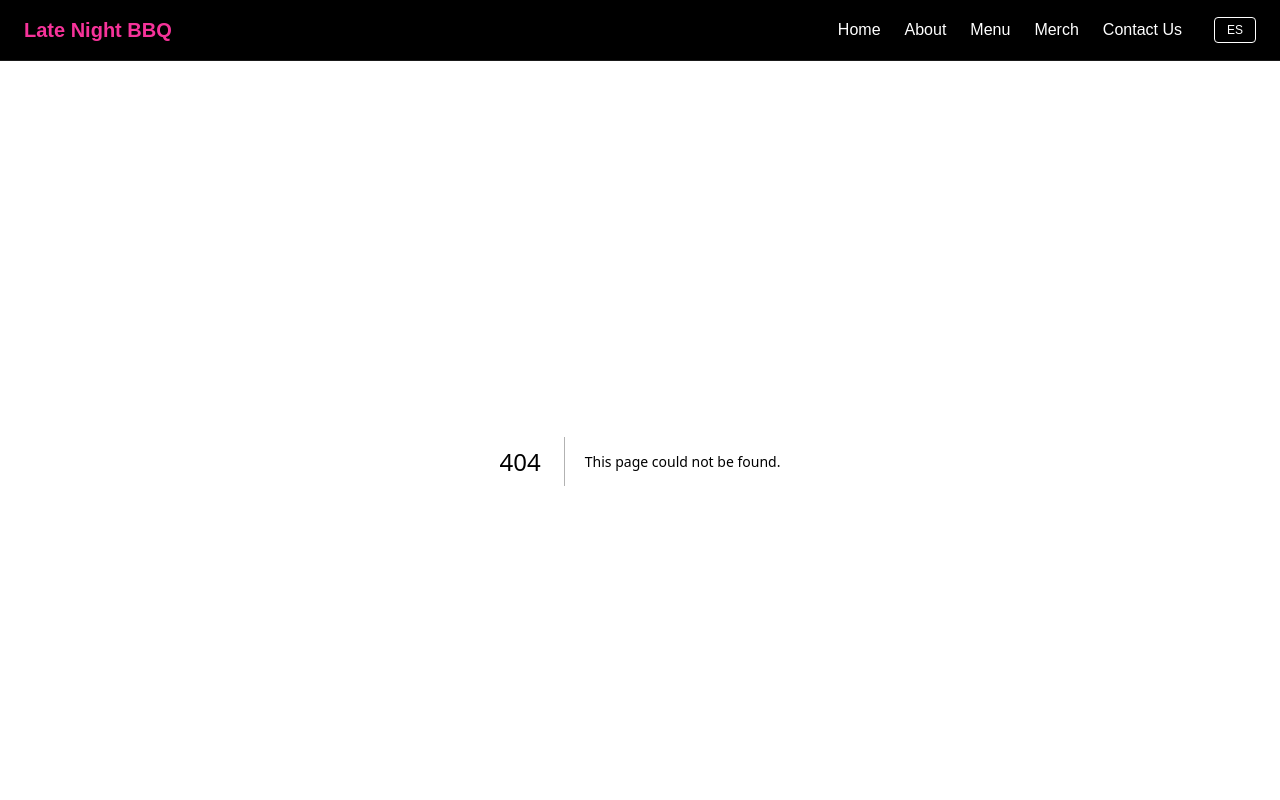
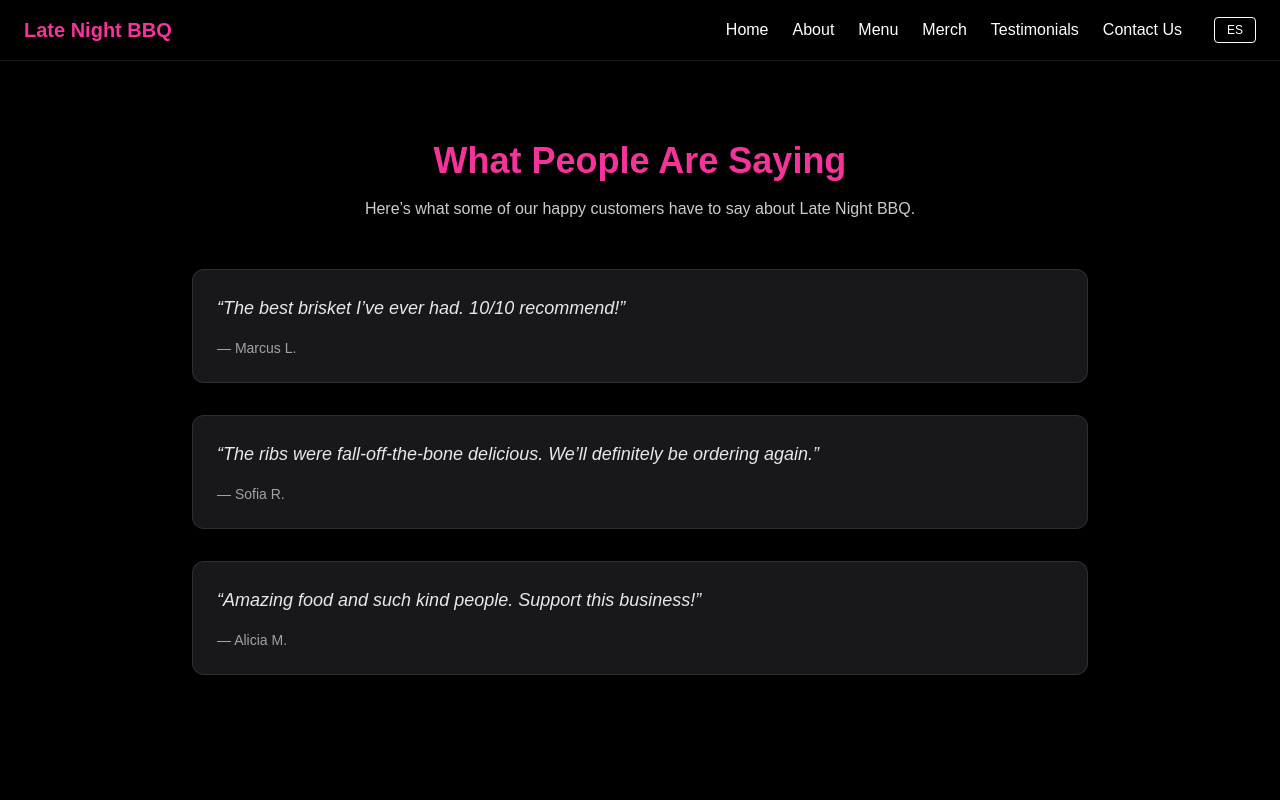
Before and after one commit to ThatsVie/late-night-bbq, a Next.js app: page /testimonials in a window 1280 px wide. Before the commit this address had no page. Shown: the top 800 px of the page. Built offline with nearby package versions, Linux system fonts and the light colour scheme.

Commit message:
Add /testimonials page with static placeholder content and translation support

```diff
--- a/public/locales/en/translation.json
+++ b/public/locales/en/translation.json
@@ -7,6 +7,7 @@
     "about": "About",
     "store": "Menu",
     "merch": "Merch",
+    "testimonials": "Testimonials",
     "contact": "Contact Us"
   },
 
@@ -65,7 +66,6 @@
     "disclaimer": "We’ll respond as soon as possible. For urgent requests, please call or message us directly."
   },
 
-
   "about": {
     "title": "Our Story",
     "intro": "We started with backyard cookouts and a passion for feeding our people. Here's how Late Night BBQ was born.",
@@ -120,6 +120,19 @@
     }
   },
 
+  "testimonials": {
+    "title": "What People Are Saying",
+    "intro": "Here’s what some of our happy customers have to say about Late Night BBQ.",
+    "placeholder": {
+      "quote1": "The best brisket I’ve ever had. 10/10 recommend!",
+      "name1": "Marcus L.",
+      "quote2": "The ribs were fall-off-the-bone delicious. We’ll definitely be ordering again.",
+      "name2": "Sofia R.",
+      "quote3": "Amazing food and such kind people. Support this business!",
+      "name3": "Alicia M."
+    }
+  },
+
   "footer": {
     "madeWithLove": "Made with love"
   }
--- a/public/locales/es/translation.json
+++ b/public/locales/es/translation.json
@@ -7,6 +7,7 @@
     "about": "Acerca de",
     "store": "Menú",
     "merch": "Tienda",
+    "testimonials": "Testimonios",
     "contact": "Contáctanos"
   },
 
@@ -65,7 +66,6 @@
     "disclaimer": "Responderemos lo antes posible. Para solicitudes urgentes, llámanos o mándanos un mensaje directamente."
   },
 
-
   "about": {
     "title": "Nuestra Historia",
     "intro": "Comenzamos con asados en el patio y una pasión por alimentar a los nuestros. Así nació Late Night BBQ.",
@@ -121,6 +121,19 @@
     }
   },
 
+  "testimonials": {
+    "title": "Lo Que Dice la Gente",
+    "intro": "Esto es lo que algunos de nuestros clientes felices dicen sobre Late Night BBQ.",
+    "placeholder": {
+      "quote1": "El mejor brisket que he probado. ¡Recomendado al 100%!",
+      "name1": "Marcus L.",
+      "quote2": "Las costillas estaban tan suaves que se deshacían. Definitivamente volveremos a pedir.",
+      "name2": "Sofia R.",
+      "quote3": "Comida increíble y personas muy amables. ¡Apoyen este negocio!",
+      "name3": "Alicia M."
+    }
+  },
+
   "footer": {
     "madeWithLove": "Hecho con amor"
   }
--- /dev/null
+++ b/src/app/testimonials/page.tsx
@@ -0,0 +1,39 @@
+'use client'
+
+import { useTranslation } from 'react-i18next'
+import { useEffect, useState } from 'react'
+
+export default function TestimonialsPage() {
+  const { t } = useTranslation()
+  const [mounted, setMounted] = useState(false)
+
+  useEffect(() => {
+    setMounted(true)
+  }, [])
+
+  if (!mounted) return null
+
+  return (
+    <main className="bg-black text-white min-h-screen px-6 py-20" id="main-content">
+      <section className="text-center mb-12" aria-labelledby="testimonials-heading" role="region">
+        <h1 id="testimonials-heading" className="text-4xl font-bold text-pink-500 mb-4">
+          {t('testimonials.title')}
+        </h1>
+        <p className="text-white/80 max-w-2xl mx-auto">{t('testimonials.intro')}</p>
+      </section>
+
+      <section className="max-w-4xl mx-auto space-y-8" aria-label="Customer testimonials">
+        {[1, 2, 3].map((id) => (
+          <blockquote key={id} className="bg-zinc-900 p-6 rounded-xl border border-white/10 shadow">
+            <p className="text-lg text-white/90 italic">
+              “{t(`testimonials.placeholder.quote${id}`)}”
+            </p>
+            <footer className="mt-4 text-sm text-white/60">
+              — {t(`testimonials.placeholder.name${id}`)}
+            </footer>
+          </blockquote>
+        ))}
+      </section>
+    </main>
+  )
+}
--- a/src/components/Footer.tsx
+++ b/src/components/Footer.tsx
@@ -42,6 +42,9 @@ export default function Footer() {
           <Link href="/merch" className="hover:text-pink-400 transition">
             {t('nav.merch')}
           </Link>
+          <Link href="/testimonials" className="hover:text-pink-400">
+            {t('nav.testimonials')}
+          </Link>
           <Link href="/contact" className="hover:text-pink-400 transition">
             {t('nav.contact')}
           </Link>
--- a/src/components/Navbar.tsx
+++ b/src/components/Navbar.tsx
@@ -55,7 +55,9 @@ export default function Navbar() {
           <Link href="/merch" className="hover:text-pink-400">
             {t('nav.merch')}
           </Link>
-
+          <Link href="/testimonials" className="hover:text-pink-400">
+            {t('nav.testimonials')}
+          </Link>
           <Link href="/contact" className="hover:text-pink-400">
             {t('nav.contact')}
           </Link>
@@ -95,6 +97,9 @@ export default function Navbar() {
           >
             Merch
           </Link>
+          <Link href="/testimonials" className="hover:text-pink-400">
+            {t('nav.testimonials')}
+          </Link>
           <Link
             href="/contact"
             className="block hover:text-pink-400"
```
Lines whose indentation alone changed are shown as unchanged.
